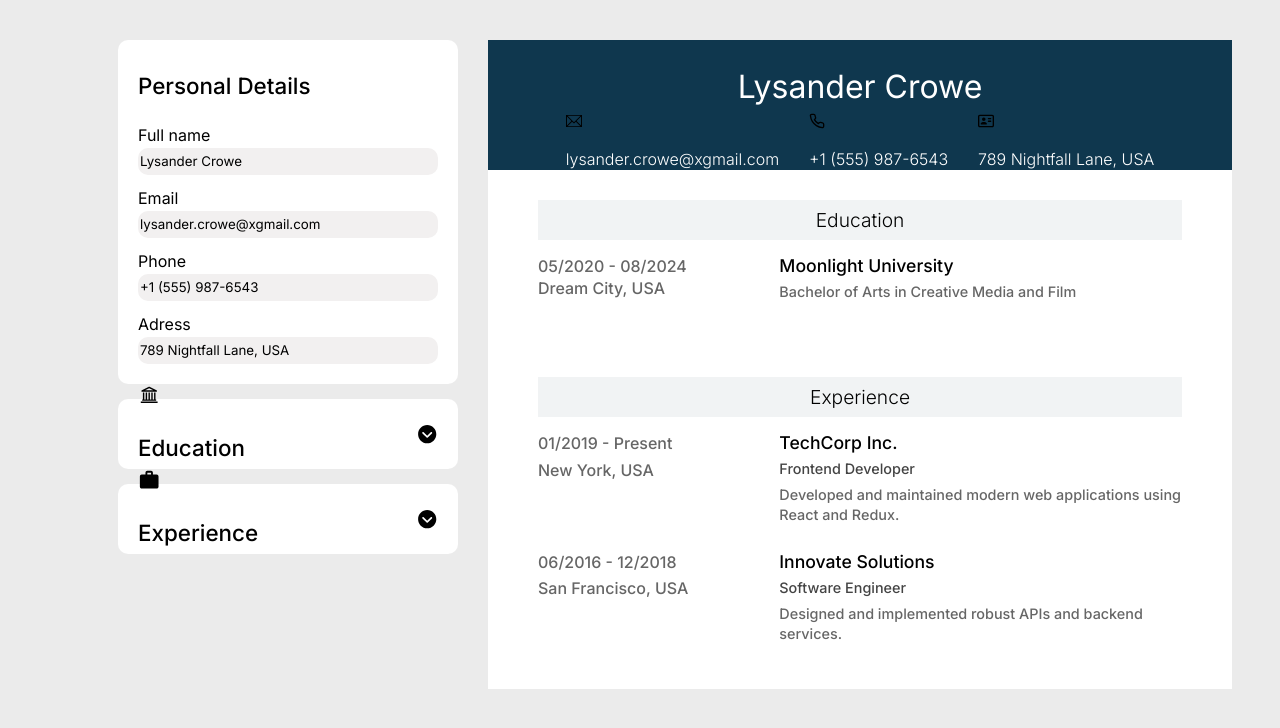
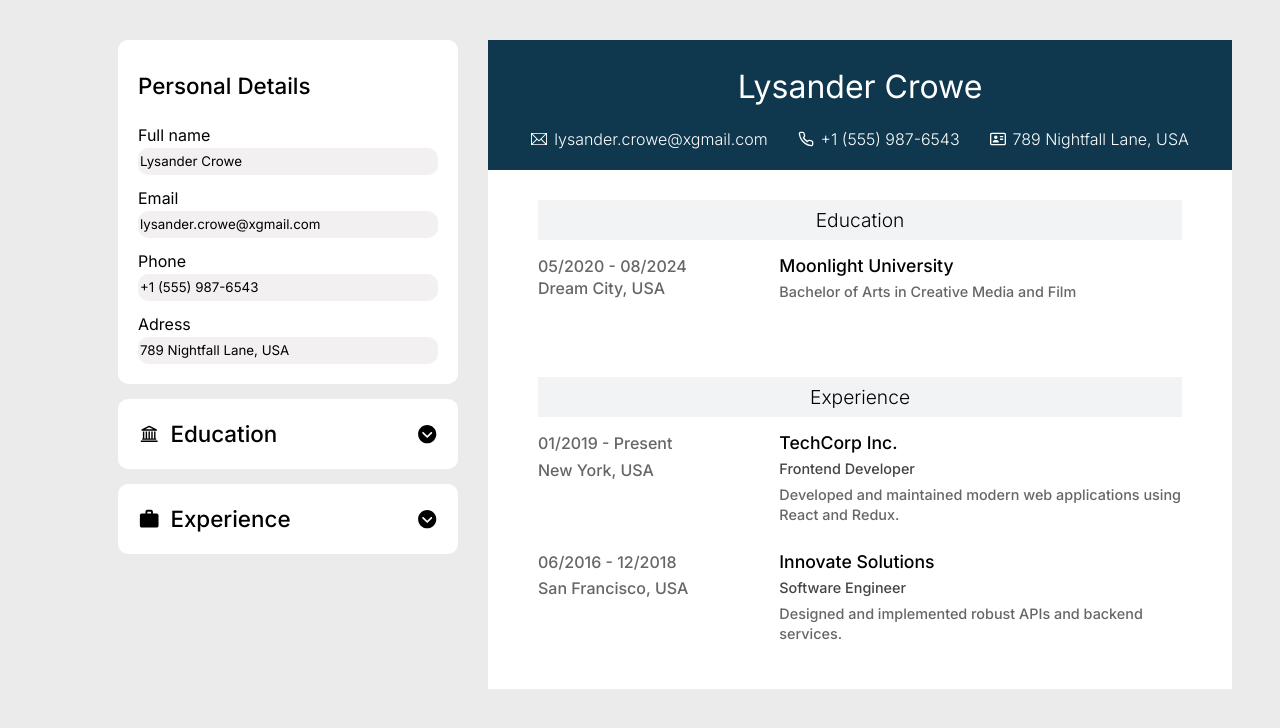
Before and after one commit to onurdemirk/cv-application, a React (Vite) app: page / in a window 1280 px wide. Shown: the top 728 px of the page. Built offline with nearby package versions, Linux system fonts and the light colour scheme.

Commit message:
Add design patterns for classes of new icons

```diff
--- a/src/styles/styles.css
+++ b/src/styles/styles.css
@@ -123,6 +123,13 @@ p {
   align-items: center;
 }
 
+.left-block-titles {
+  display: flex;
+  align-items: center;
+  justify-content: center;
+  gap: 10px;
+}
+
 /* END - EDUCATION DIV */
 
 /* CV HEADER */
@@ -139,6 +146,17 @@ p {
   height: 130px;
   padding: 0;
   margin: 0;
+}
+
+.header-details {
+  display: flex;
+  align-items: center;
+  justify-content: center;
+  gap: 7px;
+}
+
+.header-button {
+  color: white;
 }
 
 .cv-header h2 {
```
